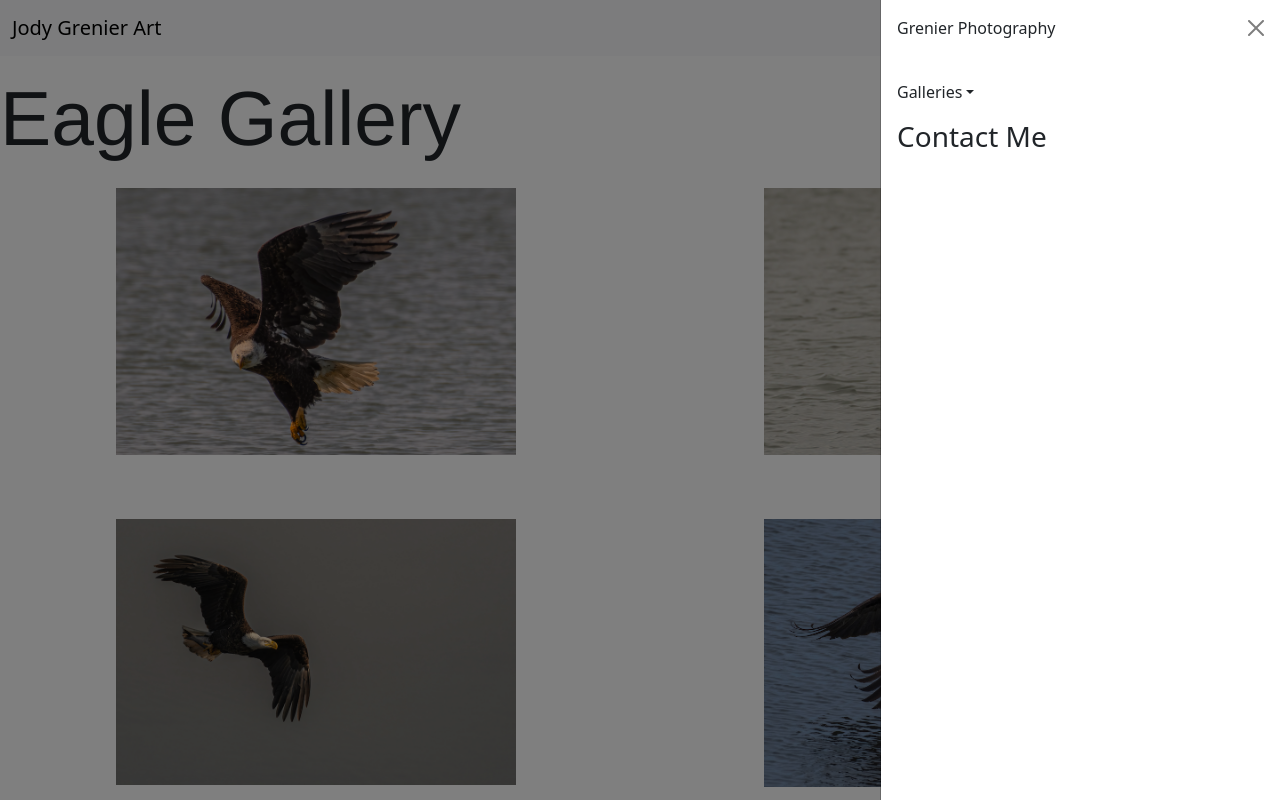
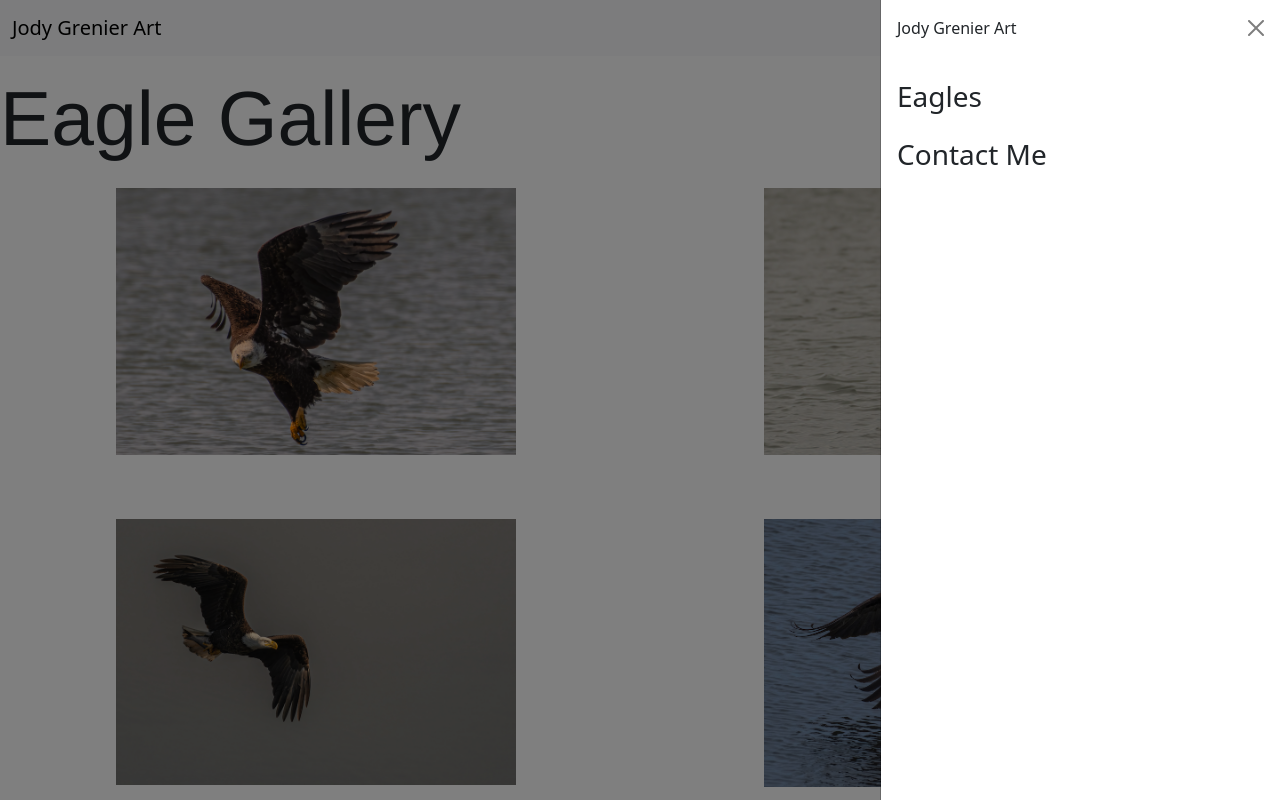
Before and after one commit to lucidbrawler/grenierphoto, a React (Vite) app: page /EagleGallery in a window 1280 px wide. Both pictures are taken after a click on the button 1240 px from the left and 28 px from the top of the page. Shown: the top 800 px of the page. Built offline with nearby package versions, Linux system fonts and the light colour scheme.

Commit message:
changed nav dropdown added new nav titles

```diff
--- a/src/navbar/navbar.jsx
+++ b/src/navbar/navbar.jsx
@@ -20,16 +20,15 @@ function OffcanvasExample() {
               placement="end"
             >
               <Offcanvas.Header  className='ocheader'  closeButton>
-             Grenier Photography
+                Jody Grenier Art
                 <Offcanvas.Title id={`offcanvasNavbarLabel-expand-${expand}`}>
                 </Offcanvas.Title>
               </Offcanvas.Header>
               <Offcanvas.Body className='backgroundimage'>
 
                 <Nav className="justify-content-end flex-grow-1 pe-3 ">
-                 <NavDropdown  title='Galleries'>
+
                   <Nav.Link as={Link} to={"/EagleGallery"}><h3  className="logohome2 logo1left">Eagles</h3></Nav.Link>
-                  </NavDropdown>
 
                   <Nav.Link as={Link} to={"/contactme"}><h3  className="">Contact Me</h3></Nav.Link>
 
```
